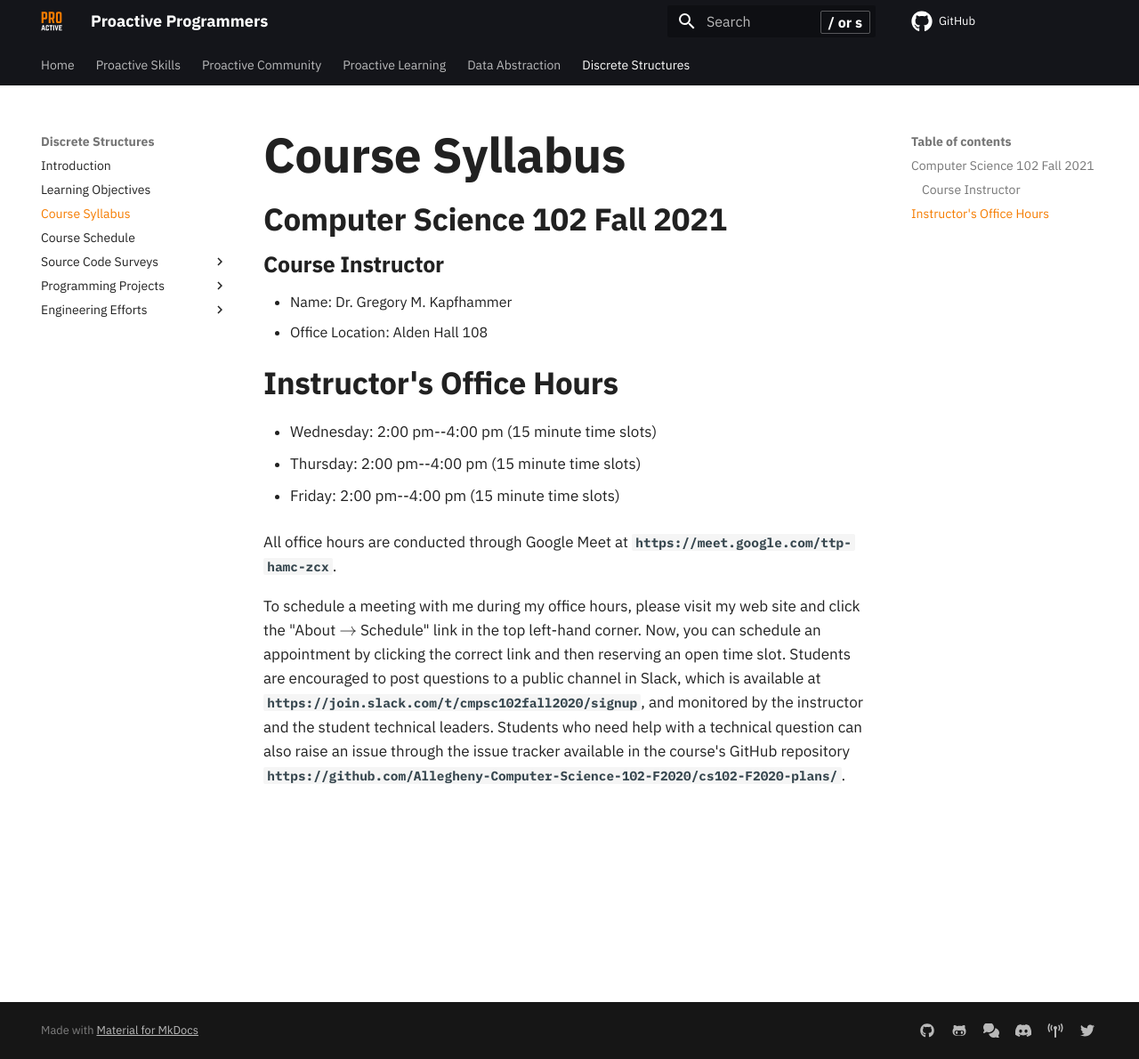
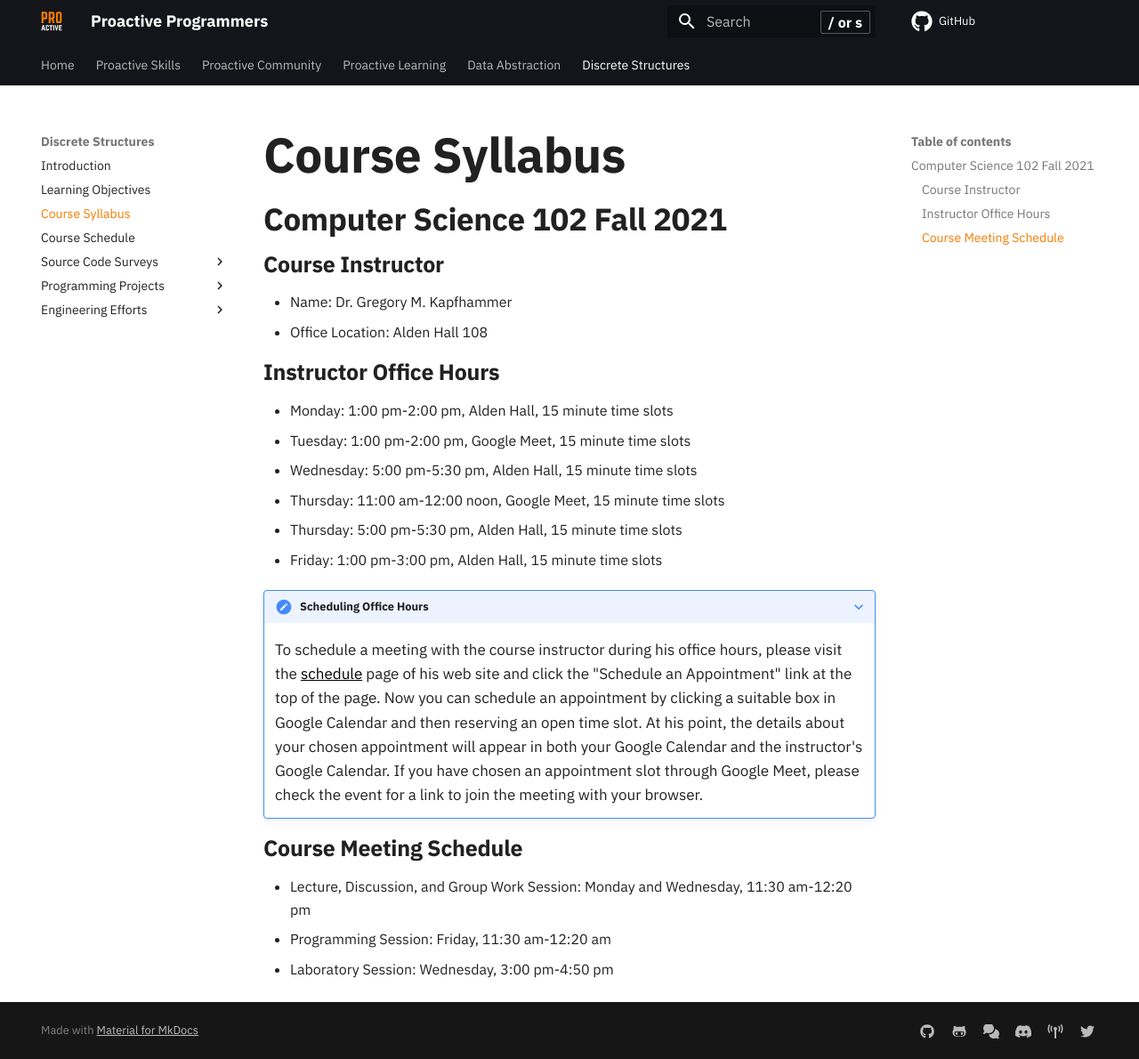
Before and after one commit to ProactiveProgrammers/www.proactiveprogrammers.com, an MkDocs documentation site: the page built from docs/discrete-structures/syllabus-discrete-structures.md, in a window 1280 px wide and 1190 px high. Shown: the whole window at 89% size. Built offline with MkDocs 1.6.1 and Material for MkDocs 9.7.7, drawn with Linux system fonts in a browser that asks for light colours; comment, search, counter and statistics services are not loaded.

Commit message:
feat: Add starting content to the syllabus-discrete-structures.

```diff
--- a/docs/discrete-structures/syllabus-discrete-structures.md
+++ b/docs/discrete-structures/syllabus-discrete-structures.md
@@ -7,24 +7,29 @@
 - Name: Dr. Gregory M. Kapfhammer
 - Office Location: Alden Hall 108
 
-## Instructor's Office Hours {#instructors-office-hours .unnumbered}
+### Instructor Office Hours
 
--   Wednesday: 2:00 pm--4:00 pm (15 minute time slots)
+-   Monday: 1:00 pm-2:00 pm, Alden Hall, 15 minute time slots
+-   Tuesday: 1:00 pm-2:00 pm, Google Meet, 15 minute time slots
+-   Wednesday: 5:00 pm-5:30 pm, Alden Hall, 15 minute time slots
+-   Thursday: 11:00 am-12:00 noon, Google Meet, 15 minute time slots
+-   Thursday: 5:00 pm-5:30 pm, Alden Hall, 15 minute time slots
+-   Friday: 1:00 pm-3:00 pm, Alden Hall, 15 minute time slots
 
--   Thursday: 2:00 pm--4:00 pm (15 minute time slots)
+???+ note "Scheduling Office Hours"
 
--   Friday: 2:00 pm--4:00 pm (15 minute time slots)
+      To schedule a meeting with the course instructor during his office hours,
+      please visit the [schedule](https://www.gregorykapfhammer.com/schedule/)
+      page of his web site and click the "Schedule an Appointment" link at the
+      top of the page. Now you can schedule an appointment by clicking a
+      suitable box in Google Calendar and then reserving an open time slot. At
+      his point, the details about your chosen appointment will appear in both
+      your Google Calendar and the instructor's Google Calendar. If you have
+      chosen an appointment slot through Google Meet, please check the event for
+      a link to join the meeting with your browser.
 
-All office hours are conducted through Google Meet at
-`https://meet.google.com/ttp-hamc-zcx`.
+### Course Meeting Schedule
 
-To schedule a meeting with me during my office hours, please visit my
-web site and click the "About $\rightarrow$ Schedule" link in the top
-left-hand corner. Now, you can schedule an appointment by clicking the
-correct link and then reserving an open time slot. Students are
-encouraged to post questions to a public channel in Slack, which is
-available at `https://join.slack.com/t/cmpsc102fall2020/signup`, and
-monitored by the instructor and the student technical leaders. Students
-who need help with a technical question can also raise an issue through
-the issue tracker available in the course's GitHub repository
-`https://github.com/Allegheny-Computer-Science-102-F2020/cs102-F2020-plans/`.
+- Lecture, Discussion, and Group Work Session: Monday and Wednesday, 11:30 am-12:20 pm
+- Programming Session: Friday, 11:30 am-12:20 am
+- Laboratory Session: Wednesday, 3:00 pm-4:50 pm
```
